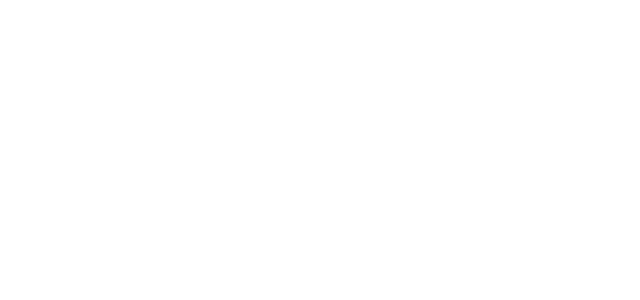
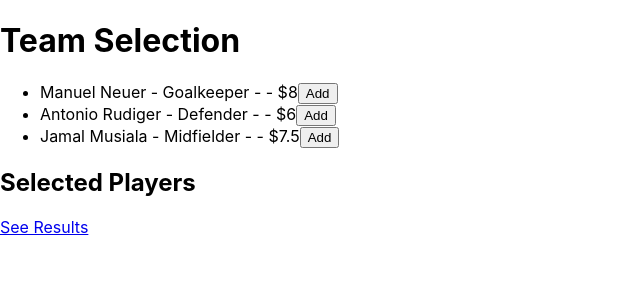
Before and after one commit to gleblobanov08/fantasy-team, a React (Create React App) app in the folder team-pick/: page /team-selection in a window 1280 px wide. Shown: the top 300 px of the page, without its empty margins (0-640 px from the left). Built offline with nearby package versions, Linux system fonts and the light colour scheme.

Commit message:
added first players - need to add filters and reguls

```diff
--- a/team-pick/src/App.js
+++ b/team-pick/src/App.js
@@ -8,9 +8,9 @@
   return (
     <Router>
       <Routes>
-        <Route path="/" element={PlayerList} />
-        <Route path="/team-selection" component={TeamSelection} />
-        <Route path="/results" component={Results} />
+        <Route path="/" element={<PlayerList/>} />
+        <Route path="/team-selection" element={<TeamSelection />} />
+        <Route path="/results" element={<Results />} />
       </Routes>
     </Router>
   );
--- a/team-pick/src/components/PlayerList.js
+++ b/team-pick/src/components/PlayerList.js
@@ -1,38 +1,33 @@
 import React, { useState, useEffect } from 'react';
 import { Link } from 'react-router-dom';
-
-const players = [
-  { id: 1, name: 'Player 1', position: 'Keeper', price: 10, team: 'Germany' },
-  { id: 2, name: 'Player 2', position: 'Defender', price: 8, team: 'France' },
-  // Add more players here...
-];
+import players from '../data/players';
 
 function PlayerList() {
   const [filteredPlayers, setFilteredPlayers] = useState(players);
-  const [filter, setFilter] = useState('');
+  const [position, setPosition] = useState('');
 
   useEffect(() => {
-    if (filter) {
-      setFilteredPlayers(players.filter(player => player.position === filter));
+    if (position) {
+      setFilteredPlayers(players.filter(player => player.position === position));
     } else {
       setFilteredPlayers(players);
     }
-  }, [filter]);
+  }, [position]);
 
   return (
     <div>
       <h1>Player List</h1>
-      <select onChange={(e) => setFilter(e.target.value)}>
+      <select onChange={(e) => setPosition(e.target.value)}>
         <option value="">All</option>
-        <option value="Keeper">Keepers</option>
+        <option value="Goalkeeper">Keepers</option>
         <option value="Defender">Defenders</option>
         <option value="Midfielder">Midfielders</option>
-        <option value="Striker">Strikers</option>
+        <option value="Forward">Strikers</option>
       </select>
       <ul>
         {filteredPlayers.map(player => (
           <li key={player.id}>
-            {player.name} - {player.position} - {player.team} - ${player.price}
+            {player.name} - {player.position} - {player.country} - ${player.price}
           </li>
         ))}
       </ul>
--- a/team-pick/src/components/Results.js
+++ b/team-pick/src/components/Results.js
@@ -1,24 +1,19 @@
 import React from 'react';
 import { useLocation } from 'react-router-dom';
-
-const playerPoints = {
-  1: 5, // Player 1
-  2: 3, // Player 2
-  // Add points for more players here...
-};
+import playerPoints from '../data/playerPoints';
 
 function Results() {
   const location = useLocation();
   const { selectedPlayers } = location.state;
-  const totalPoints = selectedPlayers.reduce((total, player) => total + (playerPoints[player.id] || 0), 0);
+  const totalPoints = selectedPlayers.reduce((total, player) => total + (playerPoints[player.name] || 0), 0);
 
   return (
     <div>
       <h1>Results</h1>
       <ul>
         {selectedPlayers.map(player => (
-          <li key={player.id}>
-            {player.name} - {player.position} - {player.team} - Points: {playerPoints[player.id] || 0}
+          <li key={player.name}>
+            {player.name} - {player.position} - {player.team} - Points: {playerPoints[player.name] || 0}
           </li>
         ))}
       </ul>
--- a/team-pick/src/components/TeamSelection.js
+++ b/team-pick/src/components/TeamSelection.js
@@ -1,11 +1,6 @@
 import React, { useState } from 'react';
 import { Link } from 'react-router-dom';
-
-const players = [
-  { id: 1, name: 'Player 1', position: 'Keeper', price: 10, team: 'Germany' },
-  { id: 2, name: 'Player 2', position: 'Defender', price: 8, team: 'France' },
-  // Add more players here...
-];
+import players from '../data/players';
 
 function TeamSelection() {
   const [selectedPlayers, setSelectedPlayers] = useState([]);
@@ -13,10 +8,10 @@
 
   const addPlayer = (player) => {
     const newSelectedPlayers = [...selectedPlayers, player];
-    const keeperCount = newSelectedPlayers.filter(p => p.position === 'Keeper').length;
+    const keeperCount = newSelectedPlayers.filter(p => p.position === 'Goalkeeper').length;
     const defenderCount = newSelectedPlayers.filter(p => p.position === 'Defender').length;
     const midfielderCount = newSelectedPlayers.filter(p => p.position === 'Midfielder').length;
-    const strikerCount = newSelectedPlayers.filter(p => p.position === 'Striker').length;
+    const strikerCount = newSelectedPlayers.filter(p => p.position === 'Forward').length;
 
     if (keeperCount > 2) {
       setError('You can only select 2 keepers');
--- /dev/null
+++ b/team-pick/src/data/playerPoints.js
@@ -0,0 +1,7 @@
+const playerPoints = {
+    "Manuel Neuer": 5,
+    "Antonio Rudiger": 3,
+    "Jamal Musiala": 9
+}
+
+export default playerPoints;
--- /dev/null
+++ b/team-pick/src/data/players.js
@@ -0,0 +1,22 @@
+const players = [
+    {
+        name: 'Manuel Neuer',
+        country: 'Germany',
+        position: 'Goalkeeper',
+        price: 8
+    },
+    {
+        name: 'Antonio Rudiger',
+        country: 'Germany',
+        position: 'Defender',
+        price: 6
+    },
+    {
+        name: 'Jamal Musiala',
+        country: 'Germany',
+        position: 'Midfielder',
+        price: 7.5
+    }
+];
+
+export default players;
```
